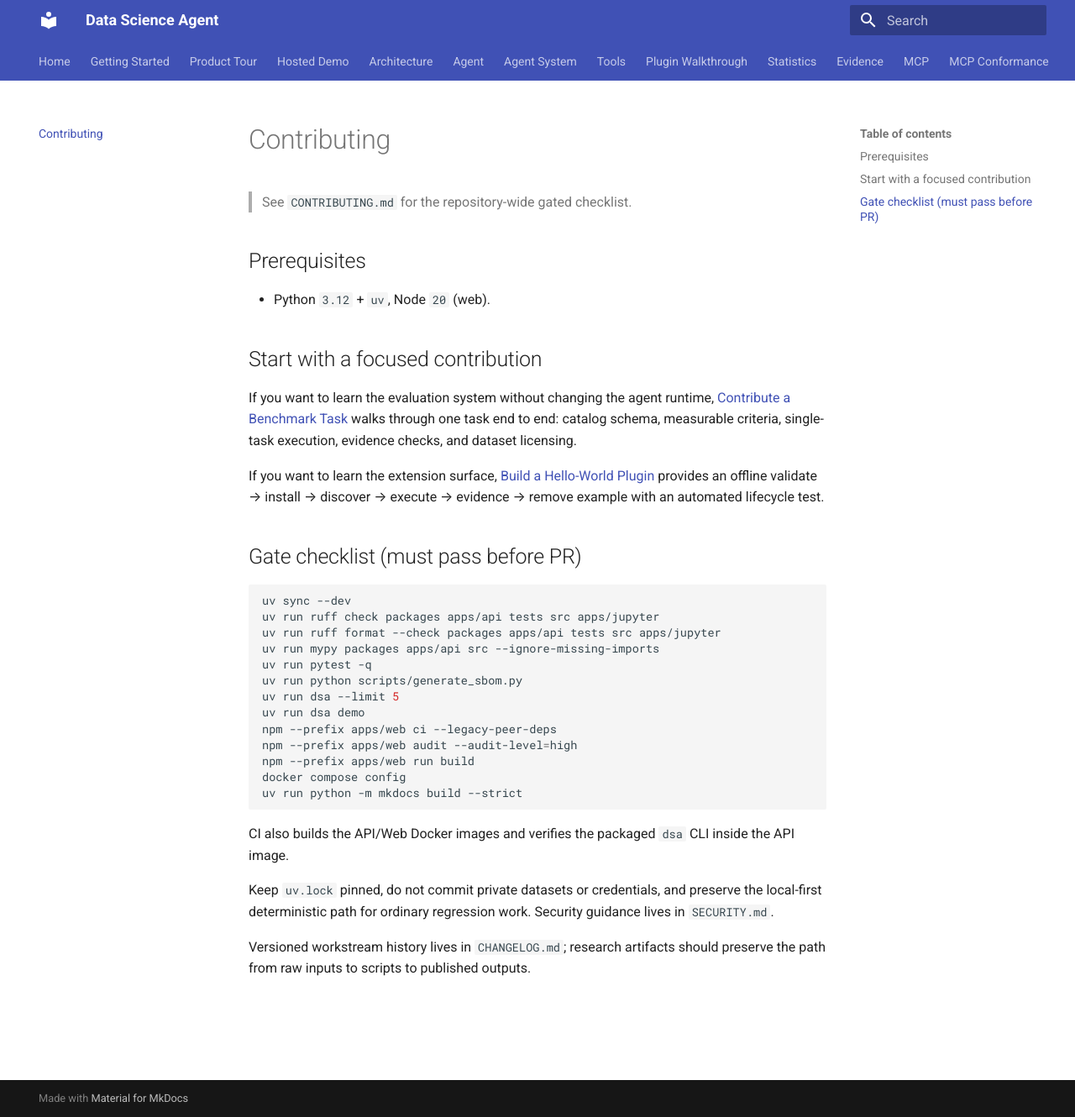
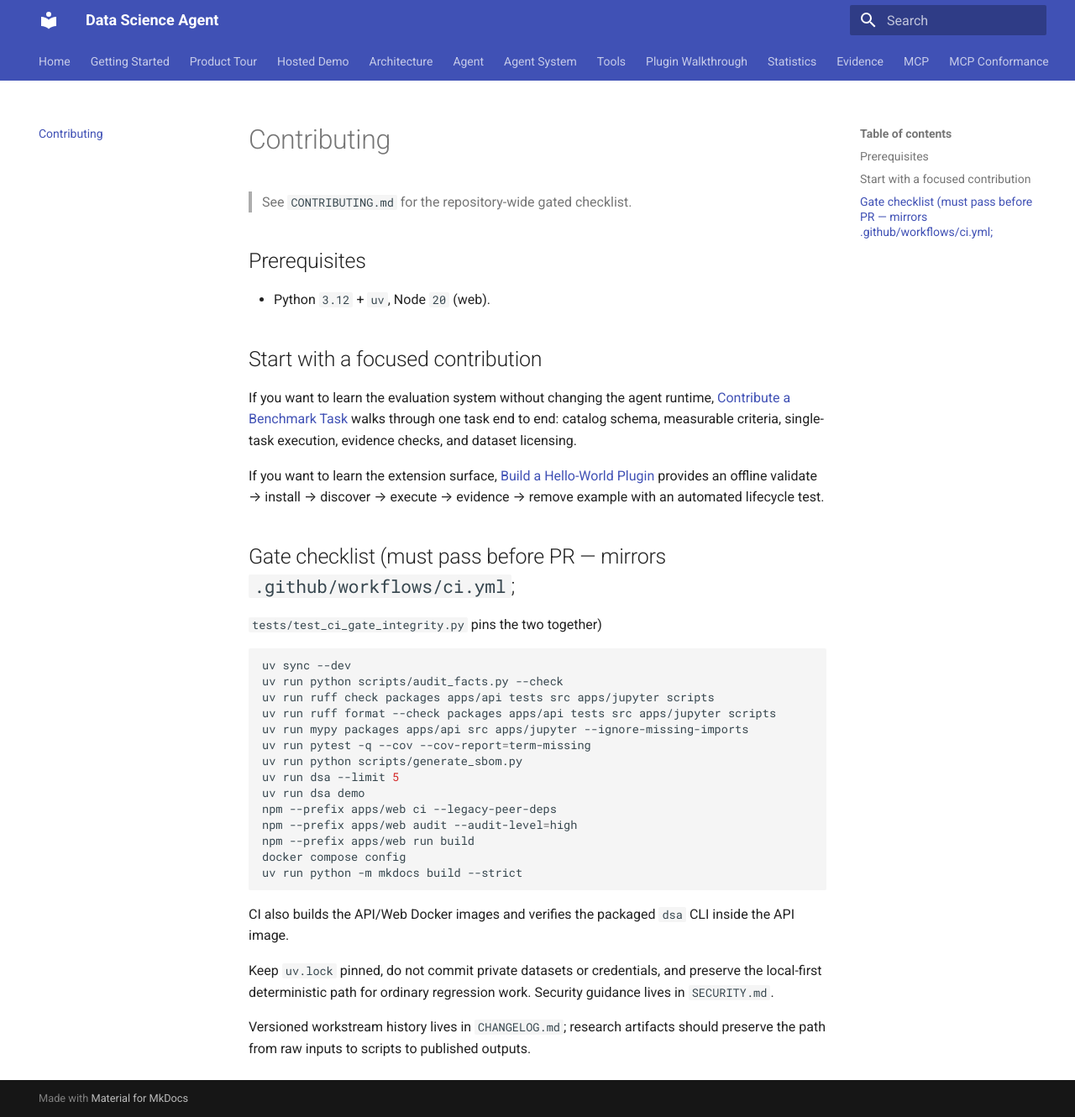
Before and after one commit to Jackxiaozhiren/data-science-agent, an MkDocs documentation site: the page built from docs/contributing.md, in a window 1280 px wide and 1330 px high. Shown: the whole window at 84% size. Built offline with MkDocs 1.6.1 and Material for MkDocs 9.7.7, drawn with Linux system fonts in a browser that asks for light colours.

Commit message:
fix(contributing): §78 pin the guides' gate lists to ci.yml, and make the documented mypy . runnable
Both pre-PR guides were telling readers to run a subset of the remote's checks --
ruff lists without scripts, mypy without apps/jupyter, pytest without the coverage
floor, and no debt ratchet at all. A guard test in tests/test_ci_gate_integrity.py
now compares the five gates as token sets against ci.yml and fails on drift, so a
hand-copied list cannot rot again. docs/README.md's "257 passed" literal is removed
rather than taught to the measurement rule: "N passed" counts collected instances,
not def test_* definitions, so re-measuring it would install a wrong equation.

````diff
--- a/docs/contributing.md
+++ b/docs/contributing.md
@@ -12,14 +12,16 @@ If you want to learn the evaluation system without changing the agent runtime, [
 
 If you want to learn the extension surface, [Build a Hello-World Plugin](plugin-walkthrough.md) provides an offline validate → install → discover → execute → evidence → remove example with an automated lifecycle test.
 
-## Gate checklist (must pass before PR)
+## Gate checklist (must pass before PR — mirrors `.github/workflows/ci.yml`;
+`tests/test_ci_gate_integrity.py` pins the two together)
 
 ```bash
 uv sync --dev
-uv run ruff check packages apps/api tests src apps/jupyter
-uv run ruff format --check packages apps/api tests src apps/jupyter
-uv run mypy packages apps/api src --ignore-missing-imports
-uv run pytest -q
+uv run python scripts/audit_facts.py --check
+uv run ruff check packages apps/api tests src apps/jupyter scripts
+uv run ruff format --check packages apps/api tests src apps/jupyter scripts
+uv run mypy packages apps/api src apps/jupyter --ignore-missing-imports
+uv run pytest -q --cov --cov-report=term-missing
 uv run python scripts/generate_sbom.py
 uv run dsa --limit 5
 uv run dsa demo
--- a/pyproject.toml
+++ b/pyproject.toml
@@ -141,6 +141,10 @@ ignore_missing_imports = true
 explicit_package_bases = true
 exclude = [
     "src/data_science_agent/_vendor/",  # vendored copy of dsa_* — checked at its source
+    # A local second checkout of this repo (gitignored). Its identical module
+    # names make `mypy .` abort with "Duplicate module named dsa_api" before it
+    # reaches any shipped source; CI's own list never walks it.
+    "data-science-agent/",
     # Non-shipped tooling/docs — style-covered by ruff, not strict-typed:
     "tests/",
     "scripts/",
````
Also changed, not shown: CONTRIBUTING.md (+7 -5 lines), docs/README.md (+2 -2 lines), 1 other file.
